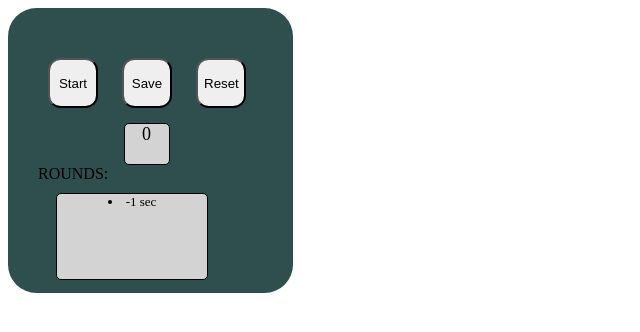
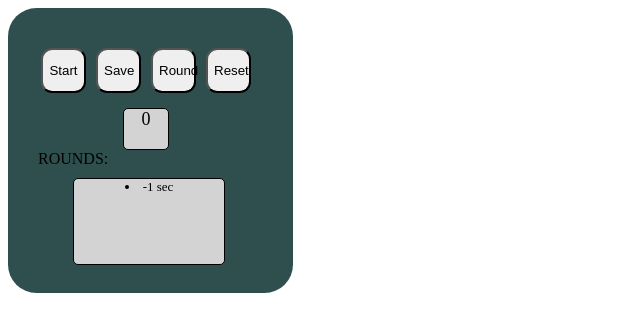
Before and after one commit to MGusto/slesk, a plain HTML site: page Oppgaver/Uke6_2025/Oppgave_8/oppg8stoppeklokke.html in a window 1280 px wide. Both pictures are taken after a click on the button "Save". Shown: the whole page, without its empty margins (0-640 px from the left). Drawn offline with Linux system fonts and the light colour scheme.

Commit message:
Update oppg8stoppeklokke.html
Fikset hele dritten

```diff
--- a/Oppgaver/Uke6_2025/Oppgave_8/oppg8stoppeklokke.html
+++ b/Oppgaver/Uke6_2025/Oppgave_8/oppg8stoppeklokke.html
@@ -15,12 +15,13 @@
         }
 
         .clockButton {
-            margin-top: 20px;
-            margin-left: 10px;
-            margin-right: 10px;
+            margin-top: 10px;
+            margin-left: 3px;
+            margin-right: 3px;
             border-radius: 25%;
-            height: 50px;
-            width: 50px;
+            height: 45px;
+            width: 45px;
+            text-align: center;
         }
 
         .clockDisplay {
@@ -29,7 +30,7 @@
             border: 1px solid black;
             border-radius: 5px;
             margin-top: 15px;
-            margin-left: 38%;
+            margin-left: 85px;
             background-color: lightgray;
             text-align: center;
             font-size: large;
@@ -43,7 +44,7 @@
             border: 1px solid black;
             border-radius: 5px;
             margin-top: 10px;
-            margin-left: 8%;
+            margin-left: 35px;
             font-size: small;
             text-align: center;
         }
@@ -54,19 +55,20 @@
     <div class="clockBody">
         <button id="startButton" class="clockButton" onclick="startCount()">Start</button>
         <button class="clockButton" onclick="saveCount()">Save</button>
+        <button class="clockButton" onclick="roundCount()">Round</button>
         <button class="clockButton" onclick="resetCount()">Reset</button><br>
        <!--<button id="pauseResume" class="clockButton" onclick="pauseCount()">Pause</button> uferdig pause/unpause knapp-->
-        <div id="screen" class="clockDisplay">0</div> ROUNDS: <div id="lastRound" class="roundsList"></div><br>
+        <div id="app" class="clockDisplay">0</div> ROUNDS: <div id="lastRound" class="roundsList"></div><br>
     </div>
 
 </body>
 
 <script>
-    const screen = document.getElementById('screen');
+    const app = document.getElementById('app');
     const roundTime = document.getElementById('lastRound');
     var seconds = 0;
     var isPaused = false; //uff...
-    var intervalId;
+    //var intervalId;
     //var timeStorage; ??
     var timer;
 
@@ -76,30 +78,37 @@
     }
 
     function countSecs() {
-        screen.innerHTML = seconds;
+        app.innerHTML = seconds;
         seconds++;
     }
 
     //pause-unpause funksjon som ikke fungerer helt enda
-    function pauseCount() {
-        if (isPaused) {
-            intervalId = setInterval(countSecs, 1000);
-            document.getElementById('pauseUnpause').innerText = 'Pause';
-        } else {
-            clearInterval(intervalId);
-        document.getElementById('pauseUnpause').innerText = 'Resume';
-    }
-    isPaused = !isPaused;
+    //function pauseCount() {
+      //  if (isPaused) {
+        //    intervalId = setInterval(countSecs, 1000);
+          //  document.getElementById('pauseUnpause').innerText = 'Pause';
+        //} else {
+          //  clearInterval(intervalId);
+        //document.getElementById('pauseUnpause').innerText = 'Resume';
+    //}
+    //isPaused = !isPaused;
 
-    }
+    //}
 
     function saveCount() {
         roundTime.innerHTML += `<li>${seconds - 1} sec</li>`;
+        clearInterval(timer);
+    }
+
+    function roundCount() {
+        roundTime.innerHTML += `<li>${seconds - 1} sec</li>`;
+        clearInterval(timer);
+        seconds = 0;
+
     }
 
     function resetCount() {
         location.reload();
-        clearInterval(intervalId);
         clearInterval(timer);
         document.getElementById('startButton').disabled = false;
         document.getElementById('pauseUnpause').innerText = 'Pause';
```
